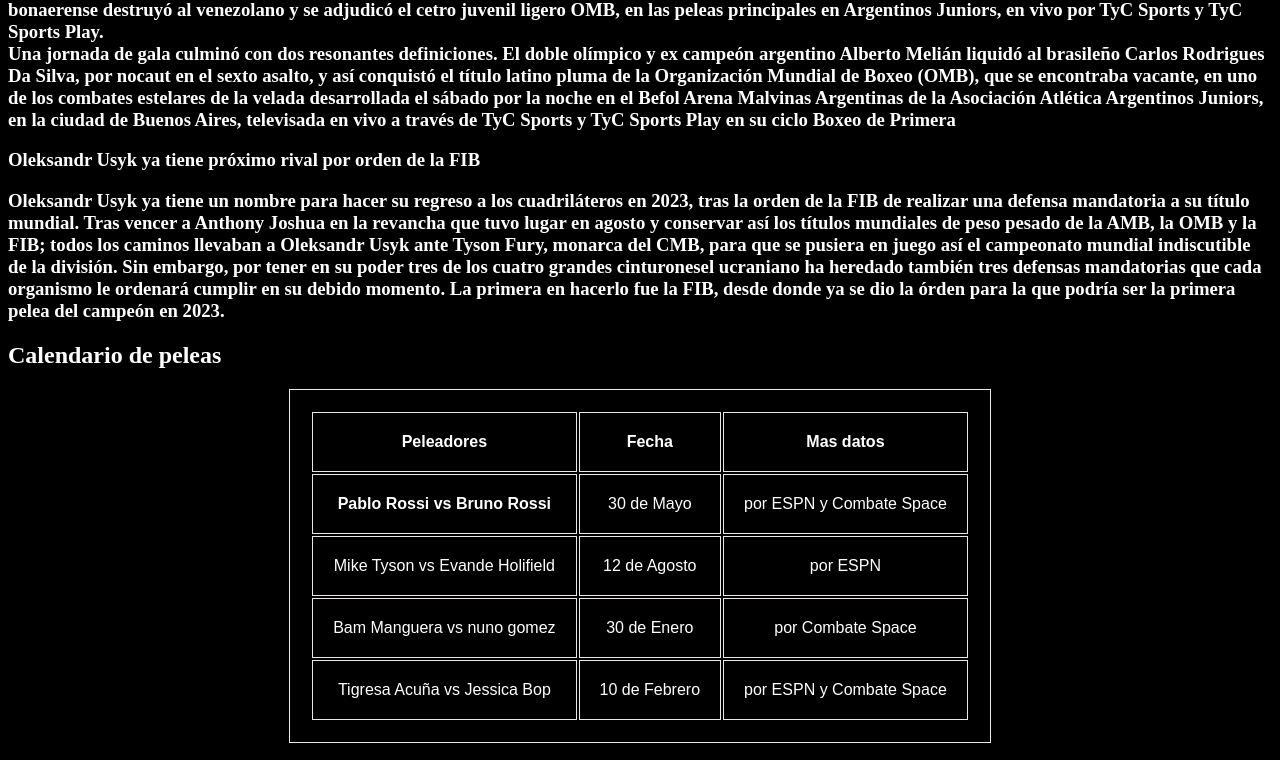
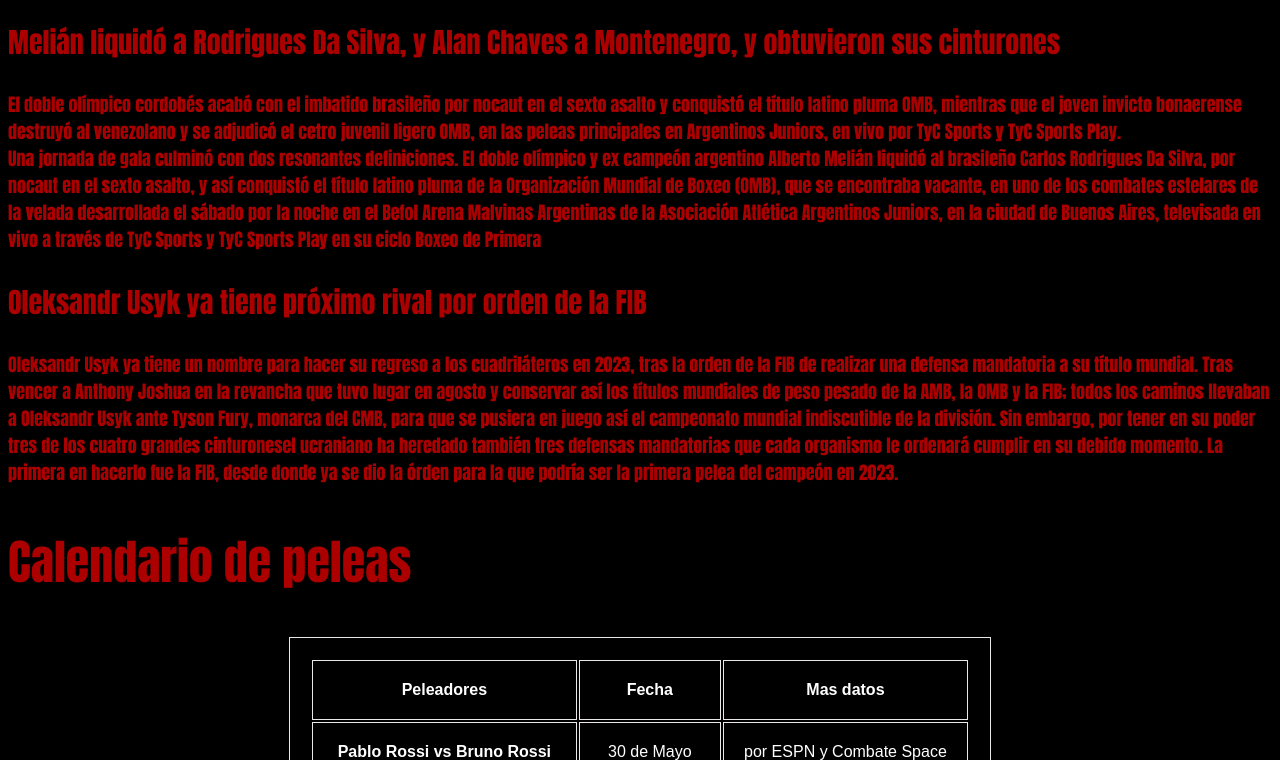
Before and after one commit to pabloeugeniorossi/banquitosAfuera, a plain HTML site: page index.html in a window 1280 px wide. Shown: the part 538-1298 px from the top of the page. Drawn offline with Linux system fonts and the light colour scheme.

Commit message:
Update style.css

```diff
--- a/style.css
+++ b/style.css
@@ -23,6 +23,26 @@ h1 {
     height: 280px;
     text-align: center;
   }
+
+h2 {
+    font-family: "Impact";
+    color: rgb(172, 0, 0);
+    font-size: 48px;
+  }
+
+h3 {
+    font-family: "Impact";
+    color: rgb(172, 0, 0);
+    font-size: 28px;
+  }
+
+p {
+    font-family: "Impact";
+    color: rgb(172, 0, 0);
+    font-size: 18px;
+  }
+
+
 
   #media {
       background-color: rgb(1, 12, 1);
```
